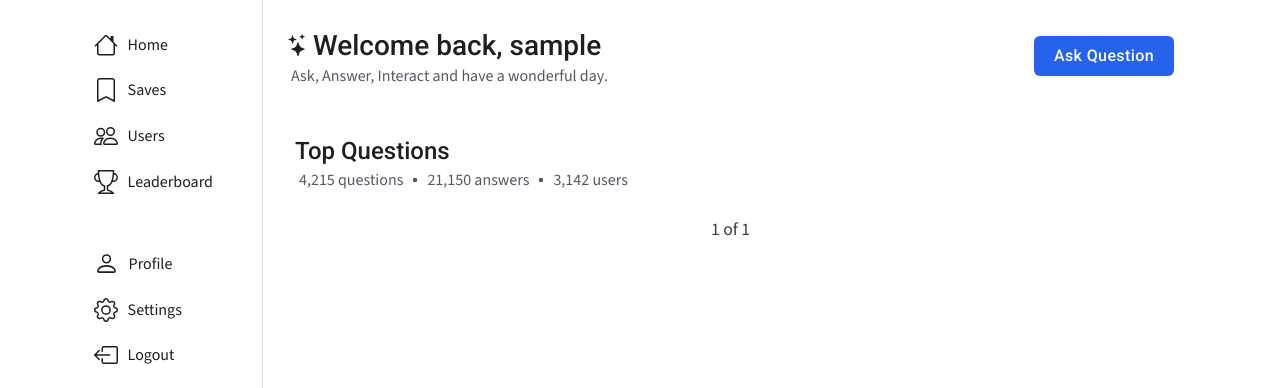
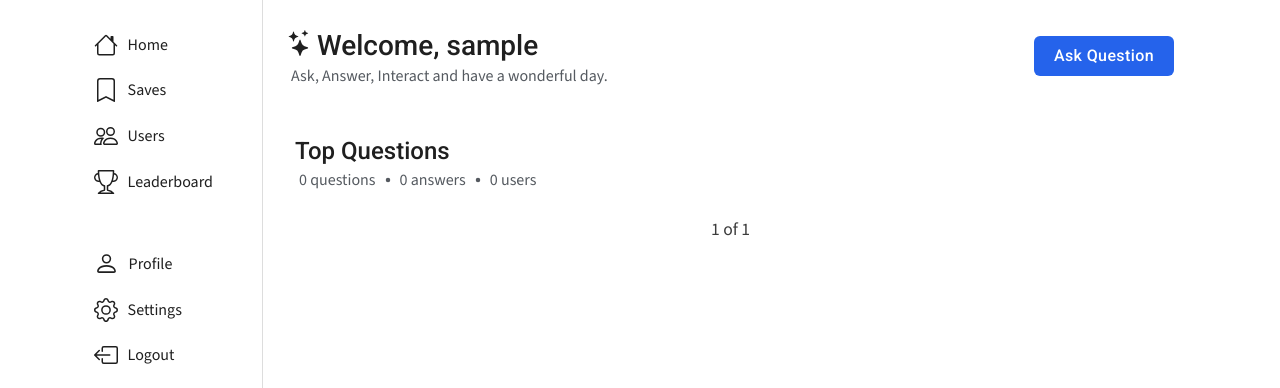
Before and after one commit to rajas19-ita/AskTogether, a Django app: page / in a window 1280 px wide. Shown: the part 67-455 px from the top of the page. Run offline with Django 5.2, Linux system fonts and the light colour scheme; the visitor is signed in with stand-in values (Sample User, id 1); data comes from the database, SQL or seed files in the repository; data that the repository does not hold is empty.

Commit message:
Improve home page, fix UI issues, and add stats

```diff
--- a/ask_together/templates/ask_together/home.html
+++ b/ask_together/templates/ask_together/home.html
@@ -18,19 +18,31 @@
             <div class="at-sidebar-overlay"></div>
             <main class="py-4 px-4 flex-grow-1 d-flex flex-column align-items-center">
                 <div class="w-100 d-flex flex-column" style="max-width:900px">
-                    <div class="d-flex justify-content-between align-items-center mb-5 ">
+                    <div class="d-flex flex-column flex-md-row gap-3 gap-md-0 justify-content-between align-items-center mb-5 ">
                         <div class="d-flex flex-column mt-1 ">
-                                <div class="d-flex gap-1 align-items-end">
+                            <div class="d-flex gap-1 justify-content-center justify-content-md-start align-items-start">
                                 <div class="mb-2">
-                                        <svg xmlns="http://www.w3.org/2000/svg" width="22" height="22" fill="currentColor" class="bi bi-stars at-heading-color-dark" viewBox="0 0 16 16">
+                                    <svg xmlns="http://www.w3.org/2000/svg" width="26" height="26" fill="currentColor" class="bi bi-stars at-heading-color-dark" viewBox="0 0 16 16">
                                         <path d="M7.657 6.247c.11-.33.576-.33.686 0l.645 1.937a2.89 2.89 0 0 0 1.829 1.828l1.936.645c.33.11.33.576 0 .686l-1.937.645a2.89 2.89 0 0 0-1.828 1.829l-.645 1.936a.361.361 0 0 1-.686 0l-.645-1.937a2.89 2.89 0 0 0-1.828-1.828l-1.937-.645a.361.361 0 0 1 0-.686l1.937-.645a2.89 2.89 0 0 0 1.828-1.828zM3.794 1.148a.217.217 0 0 1 .412 0l.387 1.162c.173.518.579.924 1.097 1.097l1.162.387a.217.217 0 0 1 0 .412l-1.162.387A1.73 1.73 0 0 0 4.593 5.69l-.387 1.162a.217.217 0 0 1-.412 0L3.407 5.69A1.73 1.73 0 0 0 2.31 4.593l-1.162-.387a.217.217 0 0 1 0-.412l1.162-.387A1.73 1.73 0 0 0 3.407 2.31zM10.863.099a.145.145 0 0 1 .274 0l.258.774c.115.346.386.617.732.732l.774.258a.145.145 0 0 1 0 .274l-.774.258a1.16 1.16 0 0 0-.732.732l-.258.774a.145.145 0 0 1-.274 0l-.258-.774a1.16 1.16 0 0 0-.732-.732L9.1 2.137a.145.145 0 0 1 0-.274l.774-.258c.346-.115.617-.386.732-.732z"/>
                                     </svg>
                                 </div>
+                                {% if not user.is_authenticated %}
                                     <h1 class="mb-0 fs-3" style="">
-                                        Welcome back, {{user.username}}
+                                        Welcome to AskTogether
                                     </h1>
+                                {% else %}
+                                    <h1 class="mb-0 fs-3" style="">
+                                        Welcome, {{user.username}}
+                                    </h1>
+                                {% endif %}
                             </div>
+                            {% if not user.is_authenticated %}
+                                <span class="fs-6 at-text-secondary ms-1">
+                                    Ask questions, share knowledge, and learn together.
+                                </span>
+                            {% else %}
                                 <span class="fs-6 at-text-secondary ms-1">Ask, Answer, Interact and have a wonderful day.</span>
+                            {% endif %}
                         </div>
 
                         <a href="{% if user.is_authenticated %}
@@ -47,19 +59,19 @@
                             <h2 class="fs-4 mb-0">Top Questions</h2>
                             <div class="d-flex align-items-center fs-6 fw-medium at-text-secondary ms-1">
                                 <span class="">
-                                    {{4215|intcomma}} questions
+                                    {{question_count|intcomma}} questions
                                 </span>
                                 <svg xmlns="http://www.w3.org/2000/svg" width="24" height="24" fill="currentColor" class="bi bi-dot" viewBox="0 0 16 16">
                                     <path d="M8 9.5a1.5 1.5 0 1 0 0-3 1.5 1.5 0 0 0 0 3"/>
                                 </svg>
                                 <span>
-                                    {{21150|intcomma}} answers
+                                    {{answer_count|intcomma}} answers
                                 </span>
                                 <svg xmlns="http://www.w3.org/2000/svg" width="24" height="24" fill="currentColor" class="bi bi-dot" viewBox="0 0 16 16">
                                     <path d="M8 9.5a1.5 1.5 0 1 0 0-3 1.5 1.5 0 0 0 0 3"/>
                                 </svg>
                                 <span>
-                                    {{3142|intcomma}} users
+                                    {{user_count|intcomma}} users
                                 </span>
                             </div>
                         </div>
--- a/ask_together/templates/ask_together/includes/header.html
+++ b/ask_together/templates/ask_together/includes/header.html
@@ -53,7 +53,7 @@
 </header>
 {% block script_block %}
 <script>
-    document.querySelector('.at-hamburger').addEventListener('click', () => {
+    document.querySelector('.at-hamburger')?.addEventListener('click', () => {
         let sidebar = document.querySelector('.at-sidebar')
         let overlay = document.querySelector('.at-sidebar-overlay');
         sidebar.classList.toggle('open');
@@ -77,7 +77,8 @@
             }
         })
     }
-
-    fetchUnreadNotificationsCount()
+    if('{{user.is_authenticated}}'=== 'True'){
+        fetchUnreadNotificationsCount()
+    }
 </script>
 {% endblock %}
--- a/ask_together/views.py
+++ b/ask_together/views.py
@@ -6,7 +6,7 @@ from django.contrib.auth.views import LoginView, LogoutView, PasswordResetView,
 from django.contrib.auth.views import PasswordResetConfirmView, PasswordResetCompleteView
 from django.contrib.auth.mixins import LoginRequiredMixin
 from django.urls import reverse, reverse_lazy
-from .models import Question, MyUser
+from .models import Question, MyUser, Answer
 from django.db.models import Sum
 from django.core.paginator import Paginator
 from django.views import View
@@ -45,6 +45,9 @@ class HomePageView(TemplateView):
         page_obj = paginator.get_page(page_number)
 
         context['page_obj'] = page_obj
+        context["question_count"] = Question.objects.count()
+        context["answer_count"]= Answer.objects.count()
+        context["user_count"]= MyUser.objects.count()
 
         return context
 
--- a/static/css/base.css
+++ b/static/css/base.css
@@ -381,7 +381,7 @@ h6 {
   flex: 1;
   padding: 2rem;
   max-width: 980px;
-  margin: auto;
+  margin: 0 auto;
 }
 
 .at-rich-content img {
--- a/templates/base.html
+++ b/templates/base.html
@@ -67,17 +67,21 @@
             const sidebar = document.querySelector('.at-sidebar');
             const overlay = document.querySelector('.at-sidebar-overlay');
 
-            sidebar.addEventListener('click', (e) => {
-                if (e.target.tagName === 'A') {
-                    sidebar.classList.remove('open');
-                    overlay.classList.remove('active');
+            sidebar?.addEventListener('click', (e) => {
+                if (e.target.closest('a')) {
+                    sidebar?.classList.remove('open');
+                    overlay?.classList.remove('active');
                 }
             })
 
-            document.querySelector('.at-sidebar-close').addEventListener('click', (e) => {
-                console.log(overlay)
-                sidebar.classList.remove('open');
+            overlay?.addEventListener('click', () => {
+                sidebar?.classList.remove('open');
                 overlay.classList.remove('active');
+            });
+
+            document.querySelector('.at-sidebar-close')?.addEventListener('click', (e) => {
+                sidebar?.classList.remove('open');
+                overlay?.classList.remove('active');
             })
         </script>
 
```
Lines whose indentation alone changed are shown as unchanged.
